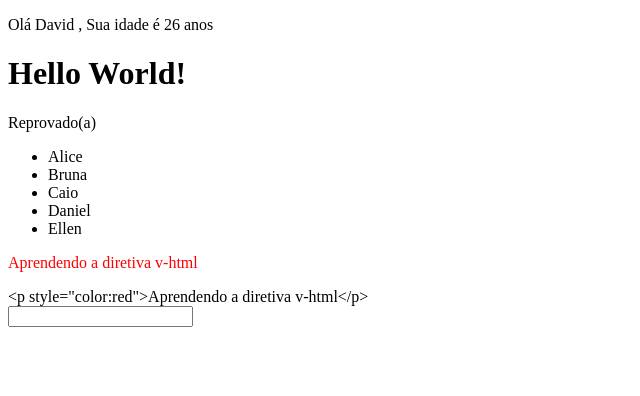
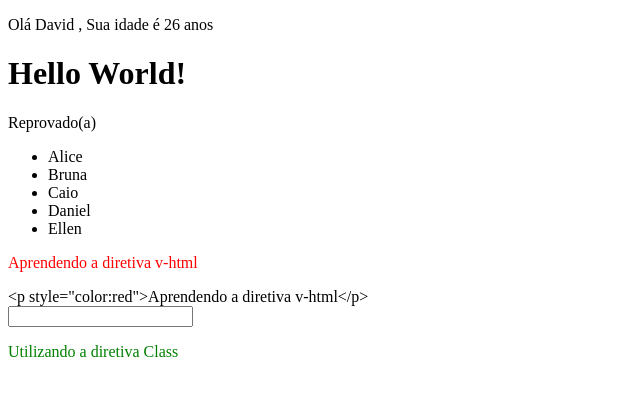
Before and after one commit to Everton3012/estudo-vue, a Vue app: page / in a window 1280 px wide. Shown: the top 396 px of the page, without its empty margins (0-640 px from the left). Built offline with nearby package versions, Linux system fonts and the light colour scheme.

Commit message:
diretiva class

```diff
--- a/src/App.vue
+++ b/src/App.vue
@@ -6,6 +6,7 @@ import Exemplo02 from '@/components/Exemplo02Condicional.vue';
 import Exemplo03 from '@/components/Exemplo03Laco.vue';
 import Exemplo04 from '@/components/Exemplo04HTML.vue';
 import Exemplo05 from '@/components/Exemplo05Model.vue';
+import Exemplo06 from '@/components/Exemplo06Classe.vue';
 </script>
 
 <!-- HTML -->
@@ -16,6 +17,7 @@ import Exemplo05 from '@/components/Exemplo05Model.vue';
     <Exemplo03/>
     <Exemplo04/>
     <Exemplo05/>
+    <Exemplo06/>
 </template>
 
 <style scoped>
--- /dev/null
+++ b/src/components/Exemplo06Classe.vue
@@ -0,0 +1,22 @@
+<!-- SCRIPT -->
+<script setup>
+
+//Variavel
+let validacao = true;
+</script>
+
+<!-- HTML -->
+<template>
+  <p :class="validacao ? 'ok' : 'falha'">Utilizando a diretiva Class</p>
+</template>
+
+<!-- CSS -->
+<style scoped>
+  .ok{
+    color:green;
+  }
+
+  .falha{
+    color:red;
+  }
+</style>
```
